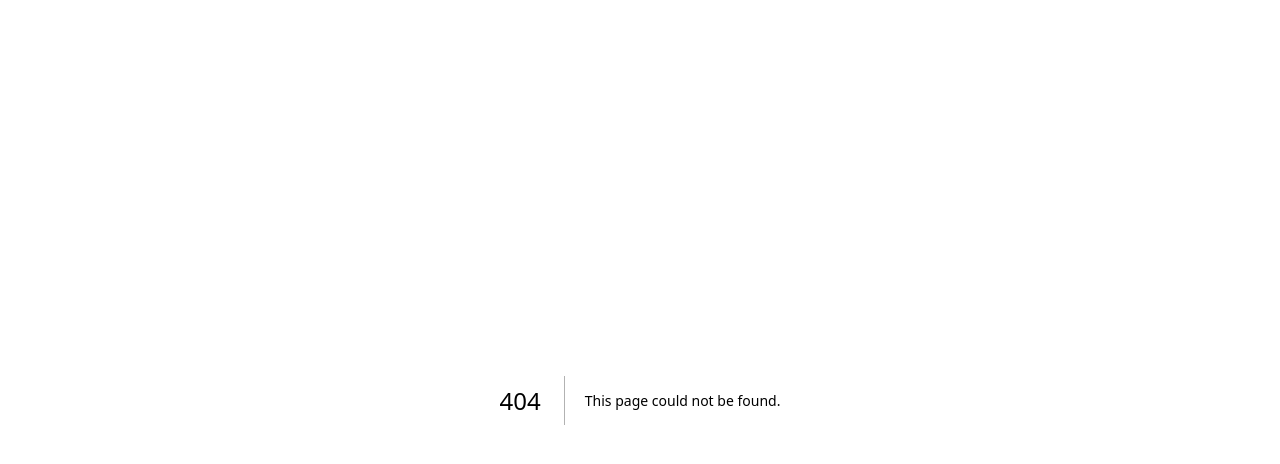
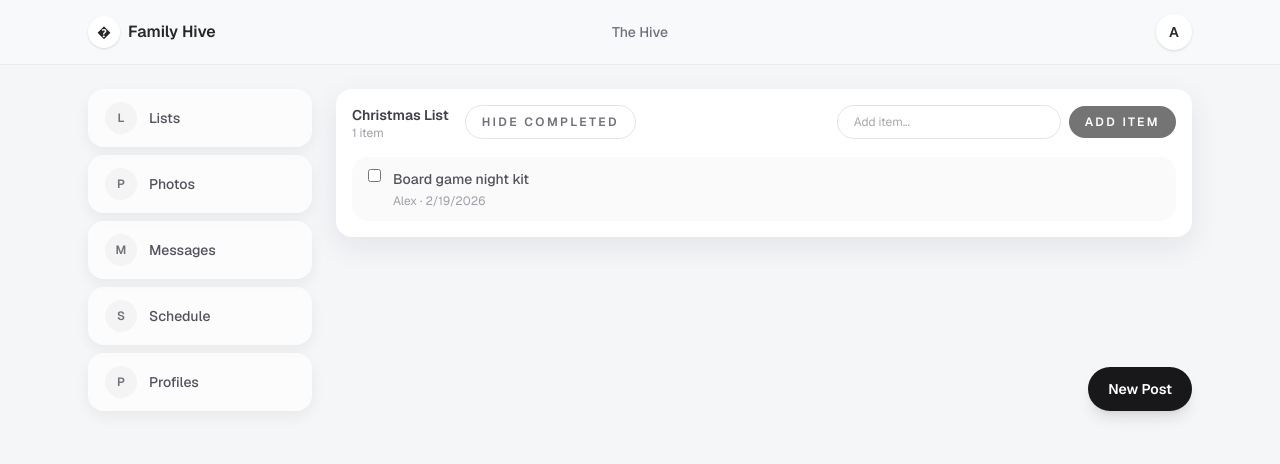
Before and after one commit to joeybukowski3/FamilyApp, a Next.js app in the folder family-hive-app/: page /lists/christmas in a window 1280 px wide. Before the commit this address had no page. Shown: the top 464 px of the page. Built offline with nearby package versions, Linux system fonts and the light colour scheme.

Commit message:
Add lists routes UI

```diff
--- /dev/null
+++ b/family-hive-app/app/lib/listsMock.ts
@@ -0,0 +1,67 @@
+export type ListGroup = {
+  id: string;
+  title: string;
+  type: "todo" | "wishlist" | "christmas" | "custom";
+};
+
+export type ListItem = {
+  id: string;
+  listId: string;
+  text: string;
+  createdAt: string;
+  createdByMemberId: string;
+  completedAt?: string;
+};
+
+export const listGroups: ListGroup[] = [
+  { id: "todo", title: "To-Do", type: "todo" },
+  { id: "wishlist", title: "Wish List", type: "wishlist" },
+  { id: "christmas", title: "Christmas List", type: "christmas" },
+  { id: "custom", title: "Custom", type: "custom" },
+];
+
+export const listItems: ListItem[] = [
+  {
+    id: "todo-1",
+    listId: "todo",
+    text: "Plan weekend dinner",
+    createdAt: "2026-02-21T17:20:00.000Z",
+    createdByMemberId: "alex",
+  },
+  {
+    id: "todo-2",
+    listId: "todo",
+    text: "Buy art supplies",
+    createdAt: "2026-02-21T18:05:00.000Z",
+    createdByMemberId: "jules",
+    completedAt: "2026-02-21T21:30:00.000Z",
+  },
+  {
+    id: "wishlist-1",
+    listId: "wishlist",
+    text: "New blender",
+    createdAt: "2026-02-20T14:10:00.000Z",
+    createdByMemberId: "morgan",
+  },
+  {
+    id: "wishlist-2",
+    listId: "wishlist",
+    text: "Sketchbook set",
+    createdAt: "2026-02-20T16:45:00.000Z",
+    createdByMemberId: "jules",
+  },
+  {
+    id: "christmas-1",
+    listId: "christmas",
+    text: "Board game night kit",
+    createdAt: "2026-02-19T19:00:00.000Z",
+    createdByMemberId: "alex",
+  },
+  {
+    id: "custom-1",
+    listId: "custom",
+    text: "Spring break packing list",
+    createdAt: "2026-02-18T12:30:00.000Z",
+    createdByMemberId: "morgan",
+  },
+];
--- /dev/null
+++ b/family-hive-app/app/lists/[listId]/page.tsx
@@ -0,0 +1,98 @@
+import Link from "next/link";
+import Card from "@/app/components/Card";
+import ShellFrame from "@/app/components/ShellFrame";
+import { familyMembers } from "@/app/lib/mockData";
+import { listGroups, listItems } from "@/app/lib/listsMock";
+
+type Props = {
+  params: { listId: string };
+};
+
+export default function ListDetailPage({ params }: Props) {
+  const group = listGroups.find((entry) => entry.id === params.listId);
+
+  if (!group) {
+    return (
+      <ShellFrame>
+        <Card title="List not found">
+          <div className="text-sm text-zinc-500">
+            This list does not exist.{" "}
+            <Link href="/lists" className="font-semibold text-zinc-700">
+              Back to lists
+            </Link>
+          </div>
+        </Card>
+      </ShellFrame>
+    );
+  }
+
+  const items = listItems.filter((item) => item.listId === group.id);
+
+  return (
+    <ShellFrame>
+      <Card>
+        <div className="flex flex-wrap items-start justify-between gap-4">
+          <div>
+            <div className="text-sm font-semibold text-zinc-700">
+              {group.title}
+            </div>
+            <p className="text-xs text-zinc-400">
+              {items.length} item{items.length === 1 ? "" : "s"}
+            </p>
+          </div>
+          <button
+            type="button"
+            className="rounded-full border border-zinc-200 px-4 py-2 text-xs font-semibold uppercase tracking-[0.2em] text-zinc-500"
+            disabled
+          >
+            Hide completed
+          </button>
+          <div className="flex flex-1 flex-wrap items-center gap-2 sm:justify-end">
+            <input
+              type="text"
+              placeholder="Add item..."
+              className="w-full rounded-full border border-zinc-200 px-4 py-2 text-xs text-zinc-600 sm:w-56"
+              disabled
+            />
+            <button
+              type="button"
+              className="rounded-full bg-zinc-900 px-4 py-2 text-xs font-semibold uppercase tracking-[0.2em] text-white opacity-60"
+              disabled
+            >
+              Add Item
+            </button>
+          </div>
+        </div>
+
+        <div className="mt-4 space-y-3">
+          {items.map((item) => {
+            const creator = familyMembers.find(
+              (member) => member.id === item.createdByMemberId
+            );
+            return (
+              <label
+                key={item.id}
+                className="flex items-start gap-3 rounded-2xl bg-zinc-50 px-4 py-3 text-sm text-zinc-600"
+              >
+                <input type="checkbox" checked={Boolean(item.completedAt)} readOnly />
+                <div className="flex-1">
+                  <div
+                    className={`font-medium ${
+                      item.completedAt ? "line-through text-zinc-400" : ""
+                    }`}
+                  >
+                    {item.text}
+                  </div>
+                  <div className="mt-1 text-xs text-zinc-400">
+                    {creator?.name ?? "Family"} ·{" "}
+                    {new Date(item.createdAt).toLocaleDateString()}
+                  </div>
+                </div>
+              </label>
+            );
+          })}
+        </div>
+      </Card>
+    </ShellFrame>
+  );
+}
--- a/family-hive-app/app/lists/page.tsx
+++ b/family-hive-app/app/lists/page.tsx
@@ -1,14 +1,42 @@
+import Link from "next/link";
 import Card from "@/app/components/Card";
 import ShellFrame from "@/app/components/ShellFrame";
+import { listGroups, listItems } from "@/app/lib/listsMock";
 
 export default function ListsPage() {
   return (
     <ShellFrame>
-      <Card title="Lists">
-        <div className="rounded-2xl bg-zinc-50 px-4 py-6 text-sm text-zinc-500">
-          TODO: Add list groups (todo, wishlist, holiday, custom).
-        </div>
-      </Card>
+      <div className="grid gap-4 lg:grid-cols-2">
+        {listGroups.map((group) => {
+          const items = listItems.filter((item) => item.listId === group.id);
+          return (
+            <Card key={group.id} title={group.title}>
+              <Link
+                href={`/lists/${group.id}`}
+                className="block rounded-2xl bg-zinc-50 px-4 py-3 text-sm text-zinc-600 transition hover:bg-zinc-100"
+              >
+                <div className="space-y-2">
+                  {items.length === 0 ? (
+                    <div className="text-xs text-zinc-400">
+                      No items yet. Add the first one.
+                    </div>
+                  ) : (
+                    items.slice(0, 3).map((item) => (
+                      <div key={item.id} className="flex items-center gap-2">
+                        <span className="h-2 w-2 rounded-full bg-zinc-300" />
+                        <span>{item.text}</span>
+                      </div>
+                    ))
+                  )}
+                </div>
+                <div className="mt-3 text-xs text-zinc-400">
+                  {items.length} item{items.length === 1 ? "" : "s"}
+                </div>
+              </Link>
+            </Card>
+          );
+        })}
+      </div>
     </ShellFrame>
   );
 }
```
